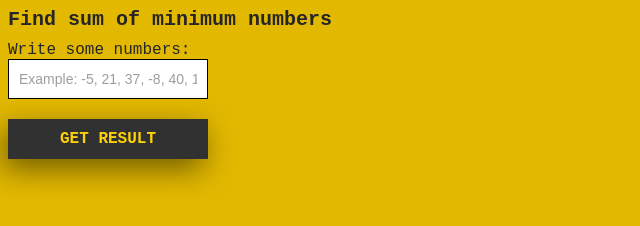
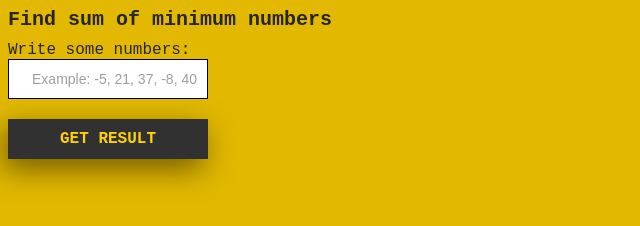
Before and after one commit to chrocusses/byndyusoft, a website with bundled scripts: page index.html in a window 1280 px wide. Shown: the full height of the page, 0-640 px from the left. Built offline with nearby package versions, Linux system fonts and the light colour scheme.

Commit message:
placeholder reduced

```diff
--- a/index.html
+++ b/index.html
@@ -15,7 +15,7 @@
         <input
           type="text"
           class="numbers-input"
-          placeholder="Example: -5, 21, 37, -8, 40, 16, 9"
+          placeholder="Example: -5, 21, 37, -8, 40"
         >
       </p>
 
```
